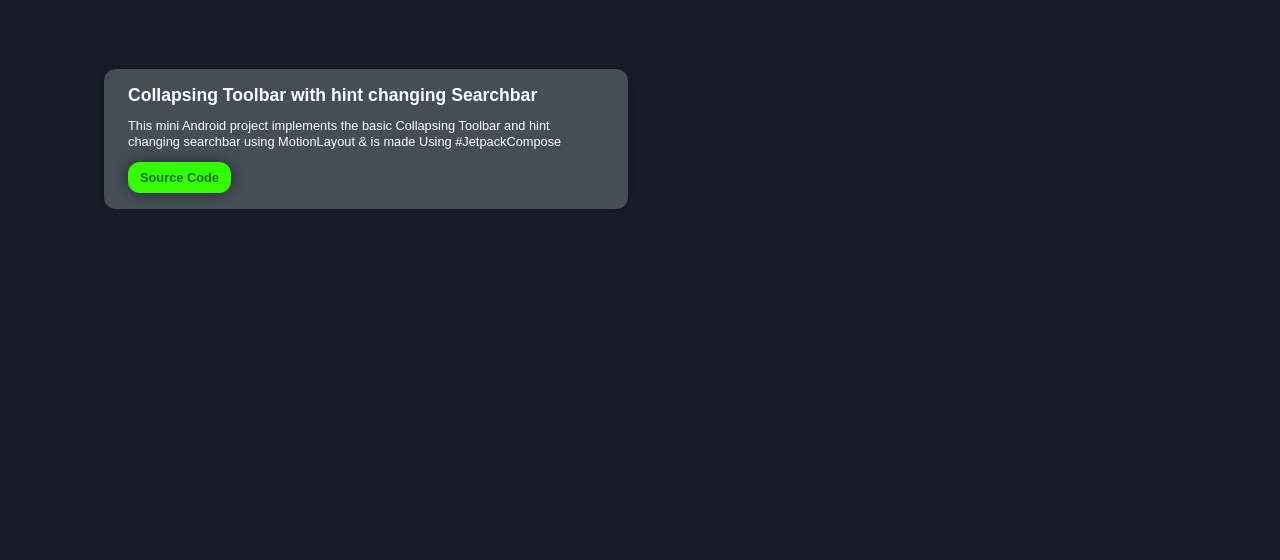
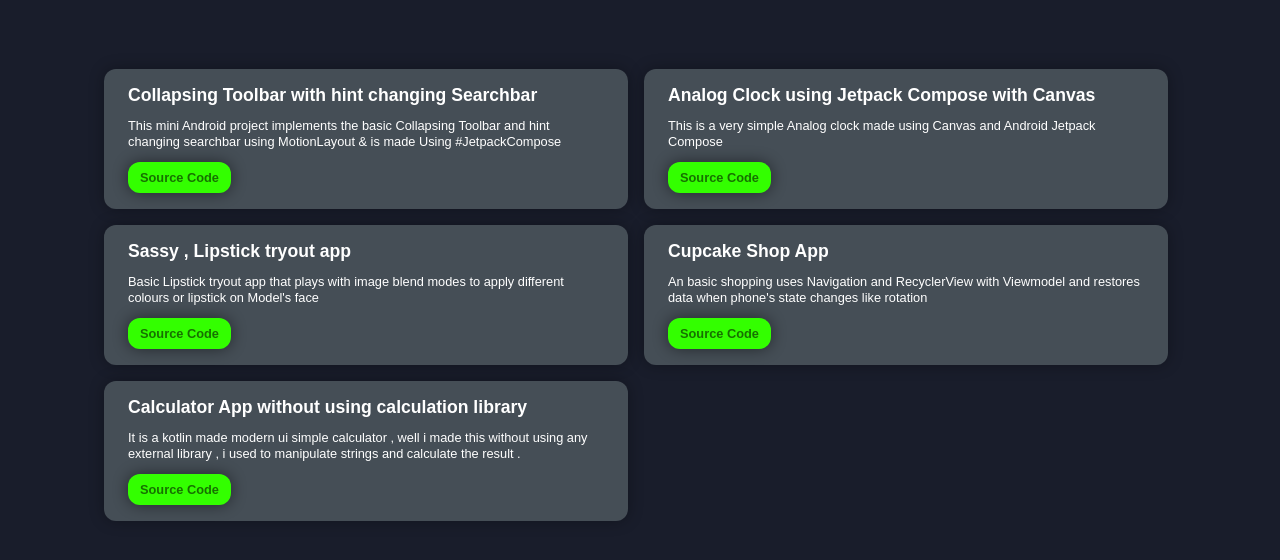
Before and after one commit to pratyakshSoni1/Project-Portfolio, a plain HTML site: page pages/myprojects.html in a window 1280 px wide. Shown: the part 180-740 px from the top of the page. Drawn offline with Linux system fonts and the light colour scheme.

Commit message:
Silly typo

```diff
--- a/pages/myprojects.html
+++ b/pages/myprojects.html
@@ -53,7 +53,7 @@
                     }else{
                         projectsSectionRight.innerHTML += tempCard.toString()
                     }
-                    i++
+                    indexCount++
 
                 });
 
```
